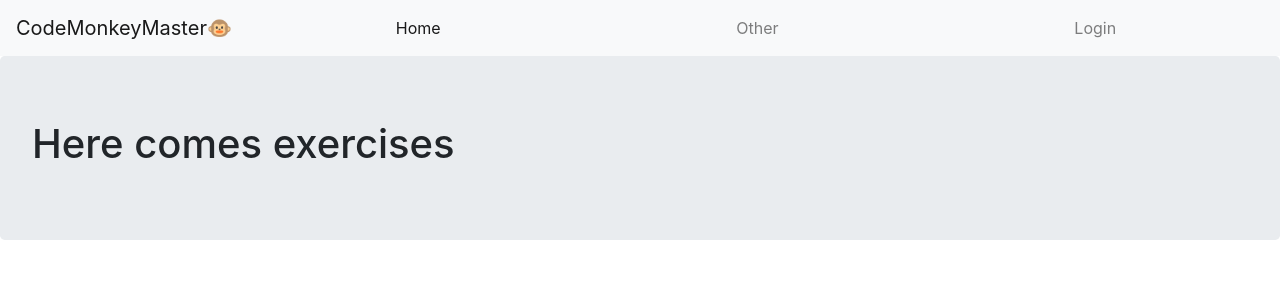
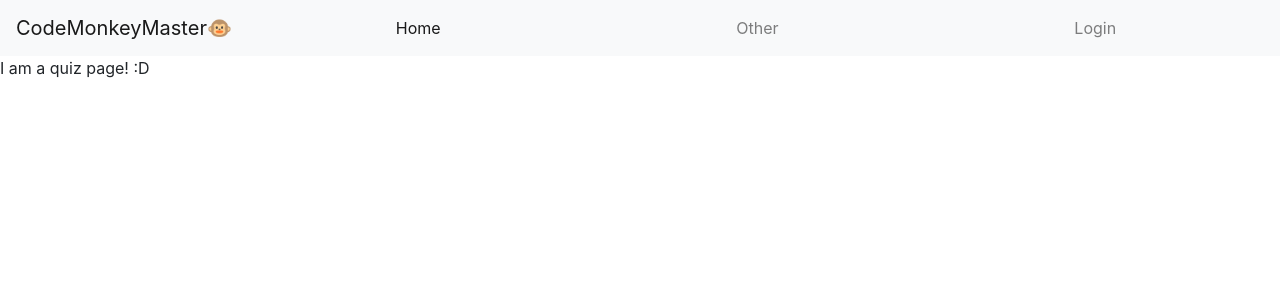
Before and after one commit to DiegoOTdC/codeMonkeyMaster-frontend, a React (Create React App) app: page /exercise/1 in a window 1280 px wide. Shown: the top 300 px of the page. Built offline with nearby package versions, Linux system fonts and the light colour scheme; no server answers.

Commit message:
setup exercise page, add as Route in App.js

```diff
--- a/src/App.js
+++ b/src/App.js
@@ -8,17 +8,12 @@ import MessageBox from "./components/MessageBox";
 import SignUp from "./pages/SignUp";
 import Login from "./pages/Login";
 import Welcome from "./pages/Welcome";
+import Exercise from "./pages/Exercise";
 
 import { useDispatch, useSelector } from "react-redux";
 import { selectAppLoading } from "./store/appState/selectors";
 import { getUserWithStoredToken } from "./store/user/actions";
 import { Jumbotron } from "react-bootstrap";
-
-const Exercise = () => (
-  <Jumbotron>
-    <h1>Here comes exercises</h1>
-  </Jumbotron>
-);
 
 function App() {
   const dispatch = useDispatch();
--- /dev/null
+++ b/src/pages/Exercise/index.js
@@ -0,0 +1,5 @@
+import React from "react";
+
+export default function Exercise() {
+  return <div>I am a quiz page! :D</div>;
+}
```
